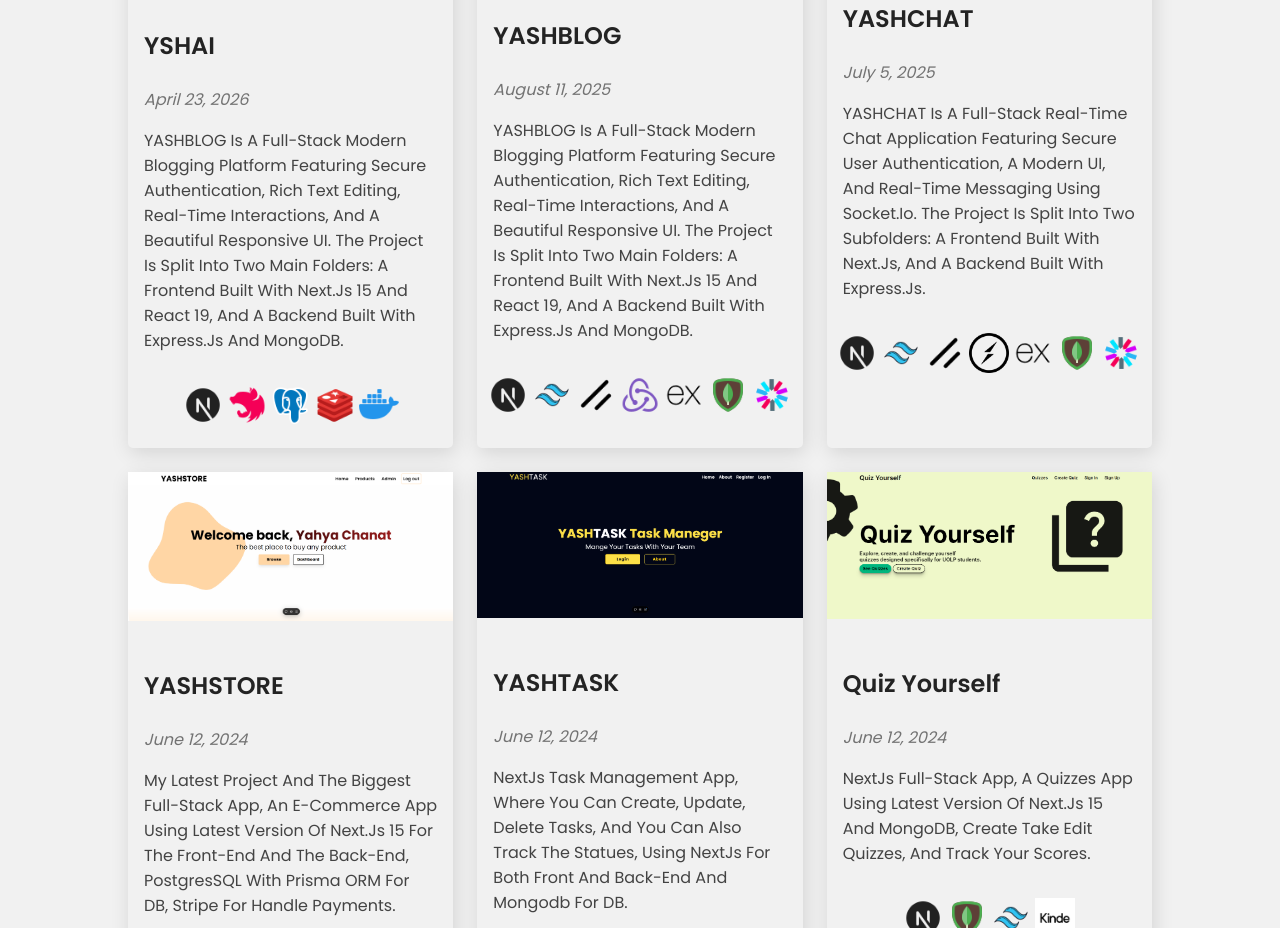
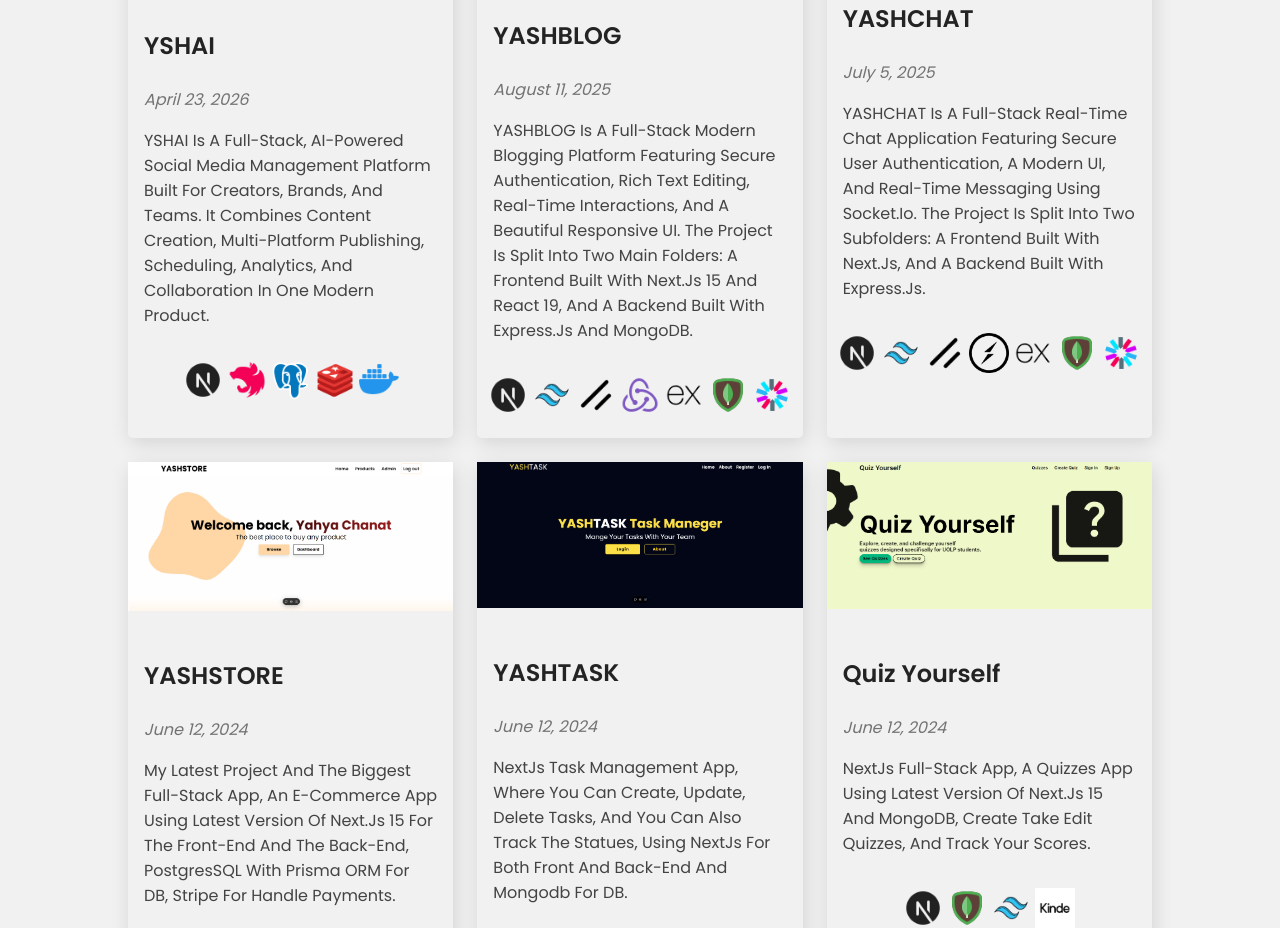
Before and after one commit to YASHDEV42/projects, a Next.js app: page / in a window 1280 px wide. Shown: the part 1100-2028 px from the top of the page. Built offline with nearby package versions, Linux system fonts and the light colour scheme.

Commit message:
Update project details and descriptions in projects.js

```diff
--- a/projects.js
+++ b/projects.js
@@ -2,7 +2,7 @@ const projects = [
   {
     title: "YSHAI",
     image: "YSHAI.png",
-    excerpt: "YASHBLOG is a full-stack modern blogging platform featuring secure authentication, rich text editing, real-time interactions, and a beautiful responsive UI. The project is split into two main folders: a frontend built with Next.js 15 and React 19, and a backend built with Express.js and MongoDB.",
+    excerpt: "YSHAI is a full-stack, AI-powered social media management platform built for creators, brands, and teams. It combines content creation, multi-platform publishing, scheduling, analytics, and collaboration in one modern product.",
     date: "2026-04-23",
     isFeatured: true,
     link: "https://www.yshai.cloud/en",
```
